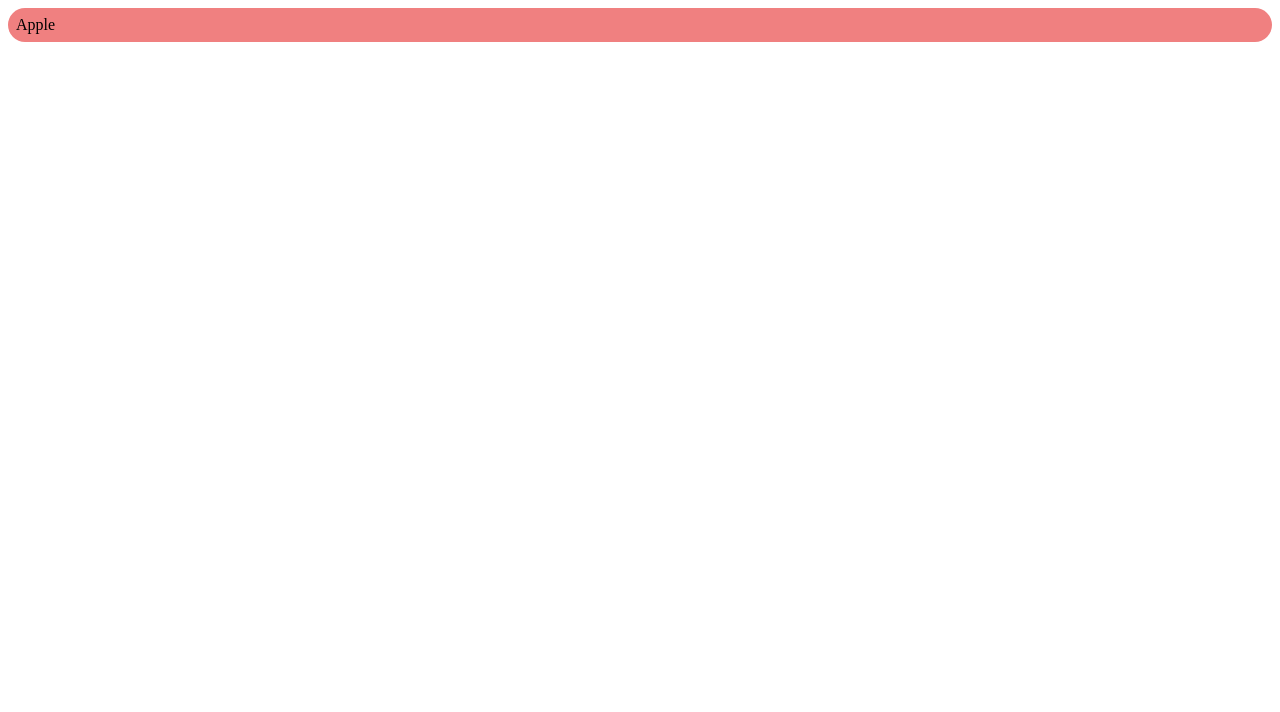
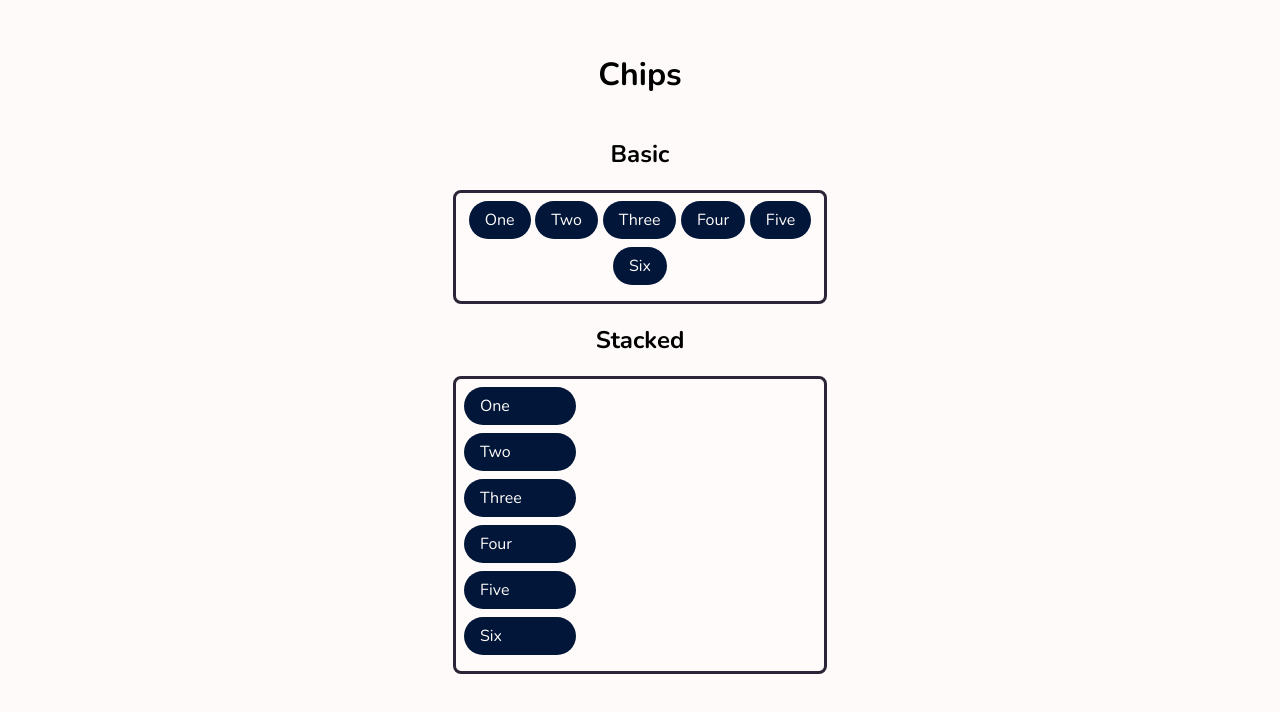
Before and after one commit to AshutoshM29/Week-Two-Assignment, a plain HTML site: page chips.html in a window 1280 px wide. Drawn offline with nearby package versions, Linux system fonts and the light colour scheme; a web font is replaced by a local one.

Commit message:
feat: basic chips

```diff
--- a/chips.css
+++ b/chips.css
@@ -1,5 +1,62 @@
-.chip{
-    background-color: lightcoral;
+@import url('https://fonts.googleapis.com/css2?family=Dongle:wght@400;700&family=Nunito:wght@400;700&display=swap');
+
+:root{
+    --back-color: snow;
+    --primary-color: #FFFBFA;
+    --secondary-color: #2B2539;
+    --tertiary-color: #011638;
+    --hover-color: #f4def5;
+}
+
+
+body {
+    margin: 2rem 2rem;
+    border: 0;
+    font-family: 'Dongle', sans-serif;
+    font-family: 'Nunito', sans-serif;
+    display: flex;
+    flex-direction: column;
+    align-items: center;
+    justify-content: flex-start;
+    background-color: var(--back-color);
+  }
+
+.section-basic {
+    display: flex;
+    width: 22rem;
+    background-color: var(--primary-color);
+    border-radius: 0.5rem;
+    flex-wrap: wrap;
     padding: 0.5rem;
+    justify-content: space-evenly;
+    border: var(--secondary-color) solid 0.2rem;
+}
+
+.chip-basic {
+    background-color: var(--tertiary-color);
+    color: var(--primary-color);
+    padding: 0.5rem 1rem;
     border-radius: 2rem;
+    margin-bottom: 0.5rem;
 }
+
+.section-stacked {
+    display: flex;
+    width: 22rem;
+    background-color: var(--primary-color);
+    border-radius: 0.5rem;
+    flex-wrap: wrap;
+    flex-direction: column;
+    padding: 0.5rem;
+    justify-content: space-evenly;
+    border: var(--secondary-color) solid 0.2rem;
+}
+
+.chip-stacked {
+    background-color: var(--tertiary-color);
+    color: var(--primary-color);
+    padding: 0.5rem 1rem;
+    border-radius: 2rem;
+    margin-bottom: 0.5rem;
+    width: 5rem;
+}
--- a/chips.html
+++ b/chips.html
@@ -6,8 +6,31 @@
     <meta name="viewport" content="width=device-width, initial-scale=1.0">
     <title>Assignment</title>
     <link rel="stylesheet" href="chips.css">
+    <link
+      rel="stylesheet"
+      href="https://cdnjs.cloudflare.com/ajax/libs/font-awesome/4.7.0/css/font-awesome.min.css"
+    />
 </head>
 <body>
-    <div class="chip">Apple</div>
+    <h1>Chips</h1>
+    <h2>Basic</h2>
+    <section class="section-basic">
+        <div class="chip-basic">One</div>
+        <div class="chip-basic">Two</div>
+        <div class="chip-basic">Three</div>
+        <div class="chip-basic">Four</div>
+        <div class="chip-basic">Five</div>
+        <div class="chip-basic">Six</div>
+    </section>
+
+    <h2>Stacked</h2>
+    <section class="section-stacked">
+        <div class="chip-stacked">One</div>
+        <div class="chip-stacked">Two</div>
+        <div class="chip-stacked">Three</div>
+        <div class="chip-stacked">Four</div>
+        <div class="chip-stacked">Five</div>
+        <div class="chip-stacked">Six</div>
+    </section>
 </body>
 </html>
```
